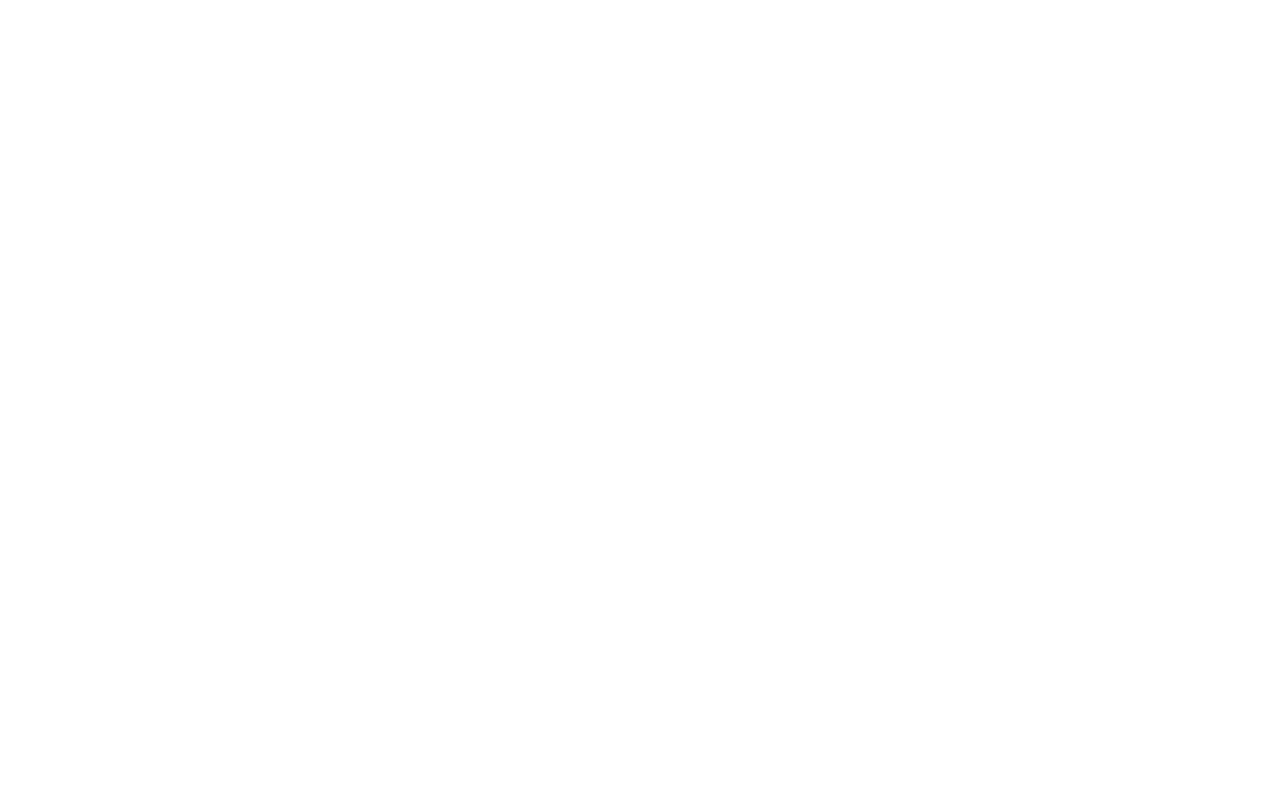
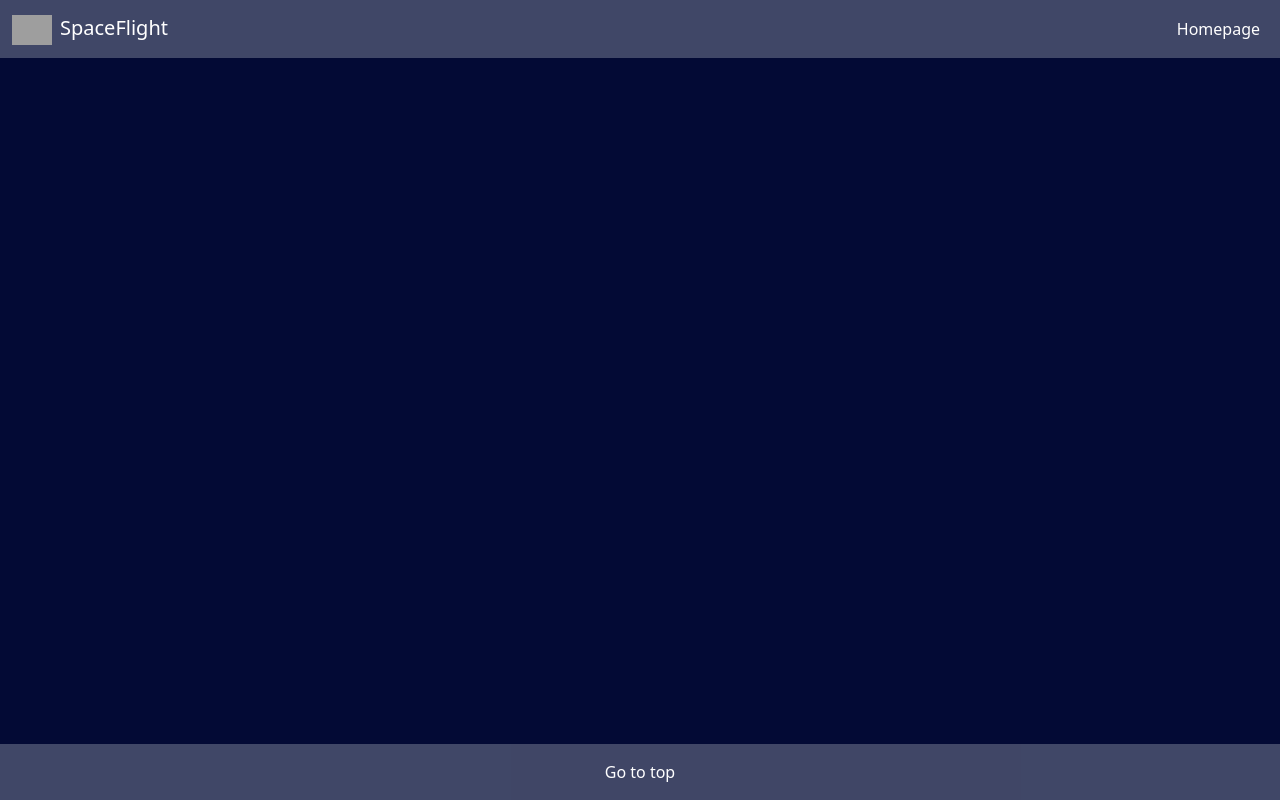
Before and after one commit to GiorgiaFormicola/U3-W3-D2, a React (Vite) app in the folder spaceflight-project/: page / in a window 1280 px wide. Built offline with nearby package versions, Linux system fonts and the light colour scheme; grey boxes are pictures that could not be loaded.

Commit message:
Navbar and Footer components done

```diff
--- a/spaceflight-project/src/App.tsx
+++ b/spaceflight-project/src/App.tsx
@@ -1,8 +1,24 @@
 import "bootstrap/dist/css/bootstrap.min.css";
 import "bootstrap-icons/font/bootstrap-icons.min.css";
+import SFNavbar from "./SFNavbar";
+import SFFooter from "./SFFooter";
+import SFHome from "./SFHome";
 
 function App() {
-  return <></>;
+  return (
+    <>
+      <div
+        className="min-vh-100"
+        style={{
+          backgroundColor: "#030A35",
+        }}
+      >
+        <SFNavbar />
+        <SFHome />
+        <SFFooter />
+      </div>
+    </>
+  );
 }
 
 export default App;
--- /dev/null
+++ b/spaceflight-project/src/SFFooter.tsx
@@ -0,0 +1,17 @@
+import Container from "react-bootstrap/Container";
+import Nav from "react-bootstrap/Nav";
+import Navbar from "react-bootstrap/Navbar";
+const SFFooter = () => {
+  return (
+    <Navbar collapseOnSelect expand="lg" className="bg-light bg-opacity-25" data-bs-theme="dark" fixed="bottom">
+      <Container fluid>
+        <Nav className="mx-auto">
+          <Nav.Link href="#navbar" className="active">
+            Go to top
+          </Nav.Link>
+        </Nav>
+      </Container>
+    </Navbar>
+  );
+};
+export default SFFooter;
--- /dev/null
+++ b/spaceflight-project/src/SFHome.tsx
@@ -0,0 +1,6 @@
+import SFSingleArticle from "./SFSingleArticle";
+
+const SFHome = () => {
+  return <SFSingleArticle />;
+};
+export default SFHome;
--- /dev/null
+++ b/spaceflight-project/src/SFNavbar.tsx
@@ -0,0 +1,25 @@
+import Container from "react-bootstrap/Container";
+import Nav from "react-bootstrap/Nav";
+import Navbar from "react-bootstrap/Navbar";
+
+const SFNavbar = () => {
+  return (
+    <Navbar collapseOnSelect expand="lg" className="bg-light bg-opacity-25" data-bs-theme="dark" sticky="top" id="navbar">
+      <Container fluid>
+        <Navbar.Brand href="#home">
+          <img src="https://www.iconpacks.net/icons/2/free-rocket-icon-3432-thumb.png" height="30" alt="" />
+          <span className="ms-2">SpaceFlight</span>
+        </Navbar.Brand>
+        <Navbar.Toggle aria-controls="responsive-navbar-nav" />
+        <Navbar.Collapse id="responsive-navbar-nav">
+          <Nav className="ms-auto">
+            <Nav.Link href="#Homepage" className="active">
+              Homepage
+            </Nav.Link>
+          </Nav>
+        </Navbar.Collapse>
+      </Container>
+    </Navbar>
+  );
+};
+export default SFNavbar;
--- /dev/null
+++ b/spaceflight-project/src/SFSingleArticle.tsx
@@ -0,0 +1,4 @@
+const SFSingleArticle = () => {
+  return <></>;
+};
+export default SFSingleArticle;
```
Also changed, not shown: spaceflight-project/public/assets/images/free-rocket-icon-3432-thumb.png (added).
